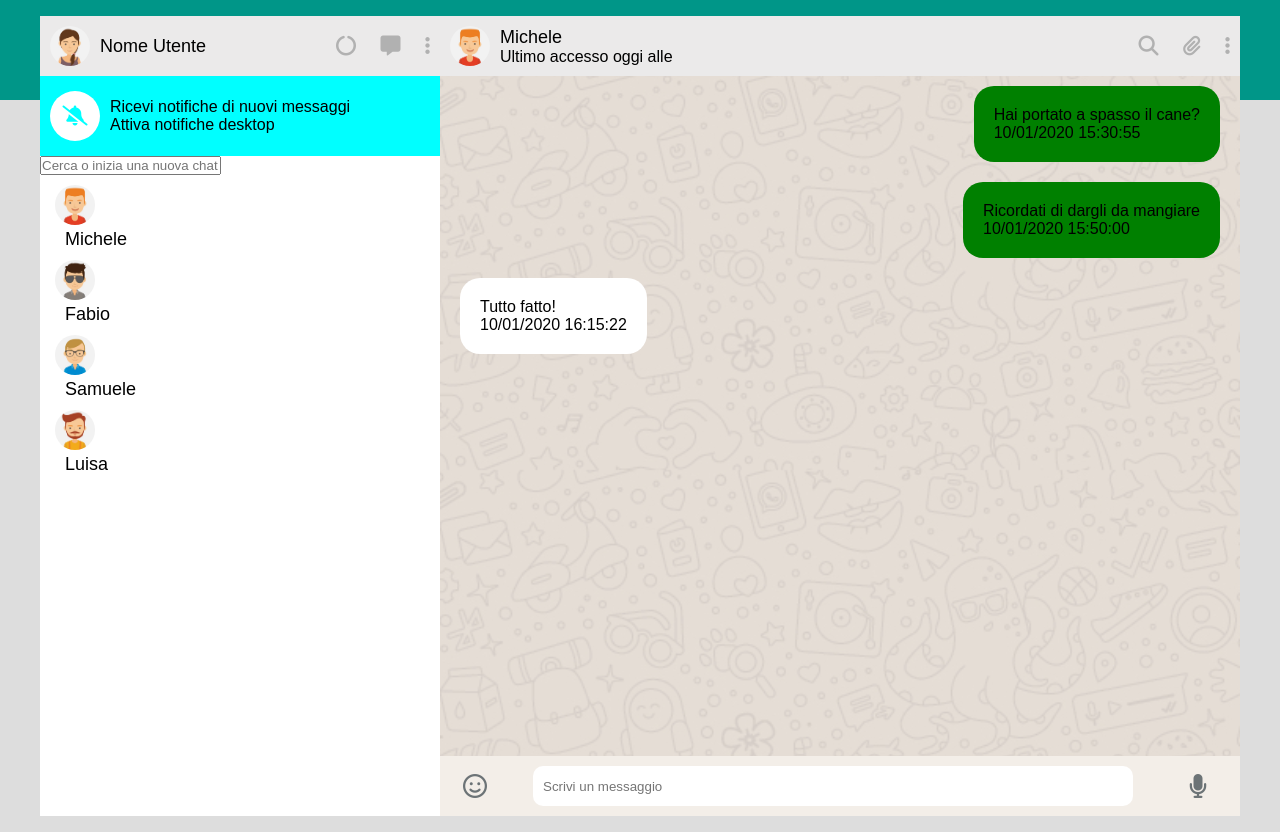
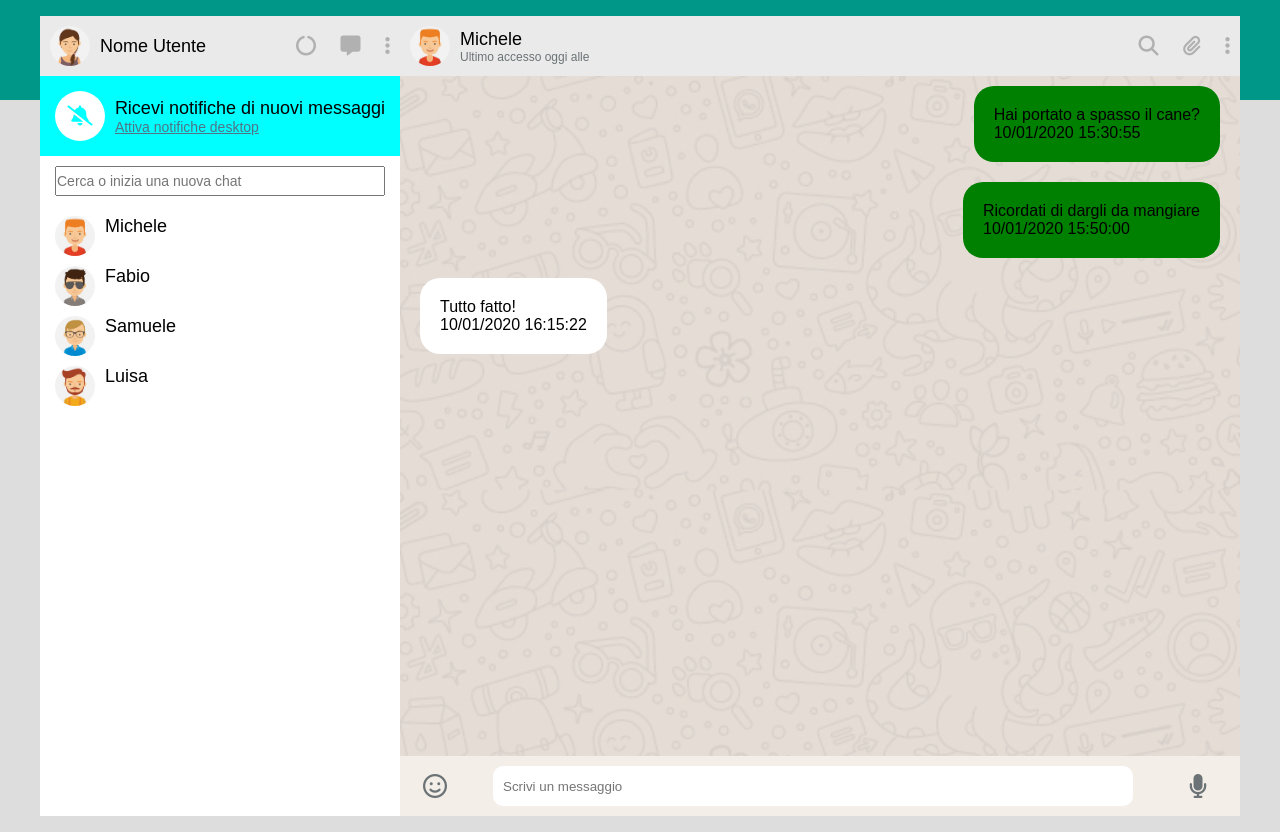
Before and after one commit to RooRsmoka/vue-boolzapp, a plain HTML site: page index.html in a window 1280 px wide. Drawn offline with nearby package versions, Linux system fonts and the light colour scheme.

Commit message:
grafica esercizio completato

```diff
--- a/css/style.css
+++ b/css/style.css
@@ -30,6 +30,13 @@ body {
     top: 0;
 }
 
+.fas {
+    margin: 0 10px;
+    font-size: 20px;
+    color: #B1B1B1;
+    cursor: pointer;
+}
+
 /* Containers */
 .app-container {
     width: 1200px;
@@ -40,20 +47,20 @@ body {
 }
 
 .side-container {
-    width: 400px;
+    width: 30%;
     display: flex;
     flex-direction: column;
     background-color: #fff;
 }
 
 .main-container {
-    width: 800px;
+    width: 70%;
     display: flex;
     flex-direction: column;
 }
 /* Containers end */
 
-/*  */
+/* Barre superiori azioni utenti */
 .user-actions, .contact-actions {
     display: flex;
     justify-content: space-between;
@@ -77,15 +84,17 @@ body {
 }
 
 .actions .last-access {
-    font-size: ;
+    font-size: 12px;
+    color: #6A7376;
 }
+/* Fine barre superiori azioni utenti */
 
+/* Sezione contatti */
 .contacts-list {
     list-style: none;
 }
 
 .contacts-list li {
-    display: flex;
     margin: 10px 15px;
     cursor: pointer;
 }
@@ -95,17 +104,17 @@ body {
     font-size: 18px;
 }
 
-.fas {
-    margin: 0 10px;
-    font-size: 20px;
-    color: #B1B1B1;
-    cursor: pointer;
+.contacts {
+    display: flex;
 }
+/* Fine ezione contatti */
+
 /* Sezione attivazione/disattivazione notifiche */
 .notifications {
     background-color: cyan;
     padding: 15px 10px;
     display: flex;
+    justify-content: space-around;
     align-items: center;
 }
 
@@ -116,7 +125,6 @@ body {
     height: 50px;
     width: 50px;
     border-radius: 50%;
-    margin-right: 10px;
     background-color: #fff;
 }
 
@@ -124,8 +132,32 @@ body {
     color: cyan;
     cursor: pointer;
 }
+
+.active-notifications {
+    font-size: 18px;
+}
+
+.desktop-notifications {
+    font-size: 14px;
+    color: #4F7485;
+    text-decoration: underline;
+    cursor: pointer;
+}
 /* Fine sezione attivazione/disattivazione notifiche */
 
+/* Sezione input ricerca contatto */
+.search-contact {
+    padding: 10px 15px;
+}
+
+.search-contact input {
+    height: 30px;
+    width: 100%;
+    font-size: 14px;
+}
+/* Fine sezione input ricerca contatto */
+
+/*  */
 .chat-display {
     height: calc(100% - 120px);
     background: url(../img/mine.jpg);
@@ -144,8 +176,6 @@ body {
     border-radius: 20px;
 }
 
-
-
 .sent {
     background-color: green;
 }
@@ -153,12 +183,7 @@ body {
 .received {
     background-color: #fff;
 }
-
-
-
-
-
-
+/*  */
 
 /* Sezione input nuovo messaggio */
 .new-message {
--- a/index.html
+++ b/index.html
@@ -34,8 +34,8 @@
                         <i class="fas fa-bell-slash"></i>
                     </div>
                     <div>
-                        <p class="">Ricevi notifiche di nuovi messaggi</p>
-                        <p class="">Attiva notifiche desktop</p>
+                        <p class="active-notifications">Ricevi notifiche di nuovi messaggi</p>
+                        <p class="desktop-notifications">Attiva notifiche desktop</p>
                     </div>
                 </div>
                 <!-- Sezione input ricerca contatto -->
@@ -47,7 +47,7 @@
                     <li v-for="(contact, i) in contacts" @click="showContactChat(i)">
                         <!-- <img :src="`img/avatar${contact.avatar}.jpg`" alt=""> -->
                         <!-- <img :src="'img/avatar' + contact.avatar + '.jpg'" alt=""> -->
-                        <div v-if="contact.name.toLowerCase().includes(researchContact)">
+                        <div class="contacts" v-if="contact.name.toLowerCase().includes(researchContact)">
                             <img class="profile-pic" :src="getImageUrl(contact)" alt="">
                             <p>{{contact.name}}</p>
                         </div>
@@ -61,7 +61,7 @@
                     <div class="actions">
                         <img class="profile-pic" src="img/avatar_1.jpg" alt="">
                         <div>
-                            <p class="username">Michele</p>
+                            <p class="username">{{contacts[currentIndex].name}}</p>
                             <p class="last-access">Ultimo accesso oggi alle</p>
                         </div>
                     </div>
```
